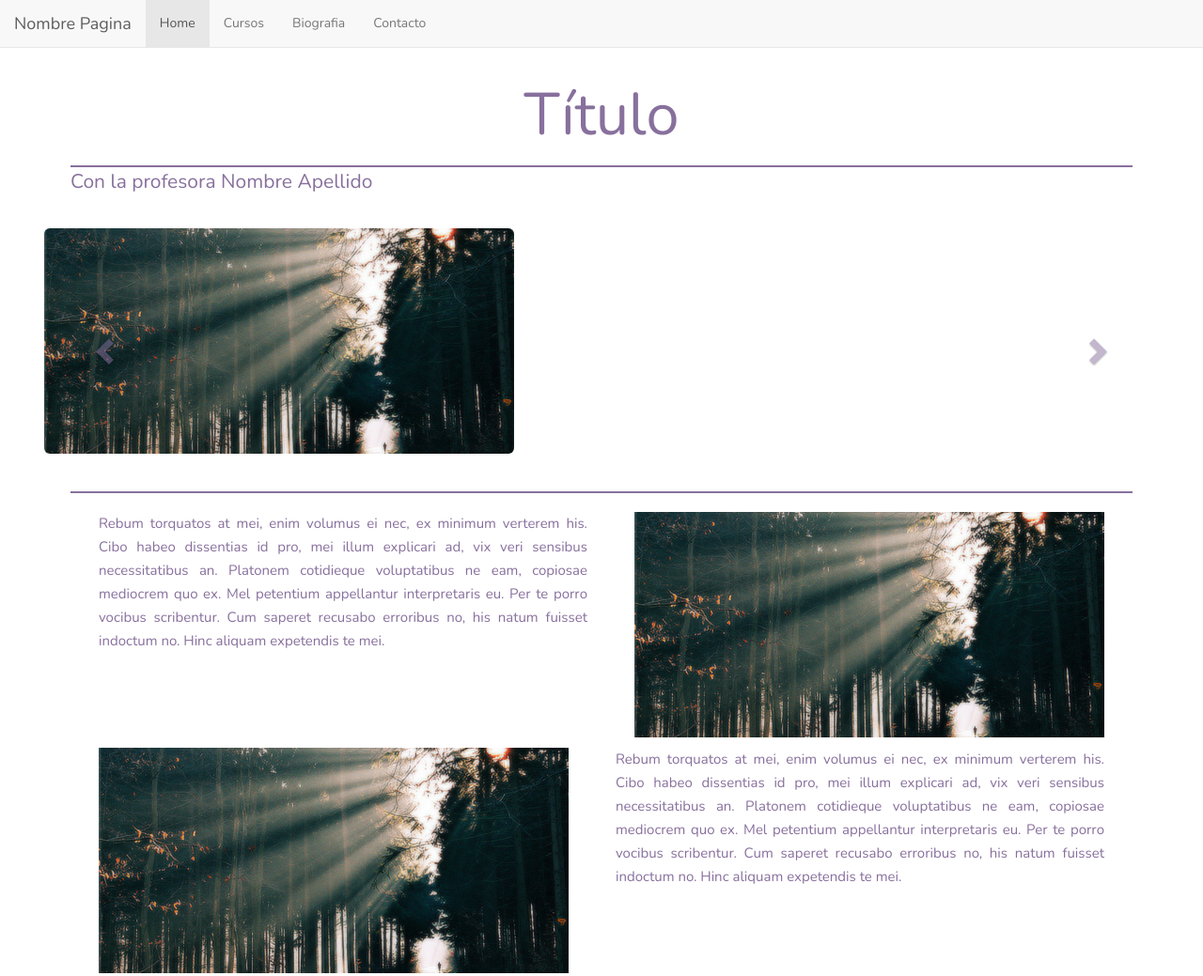
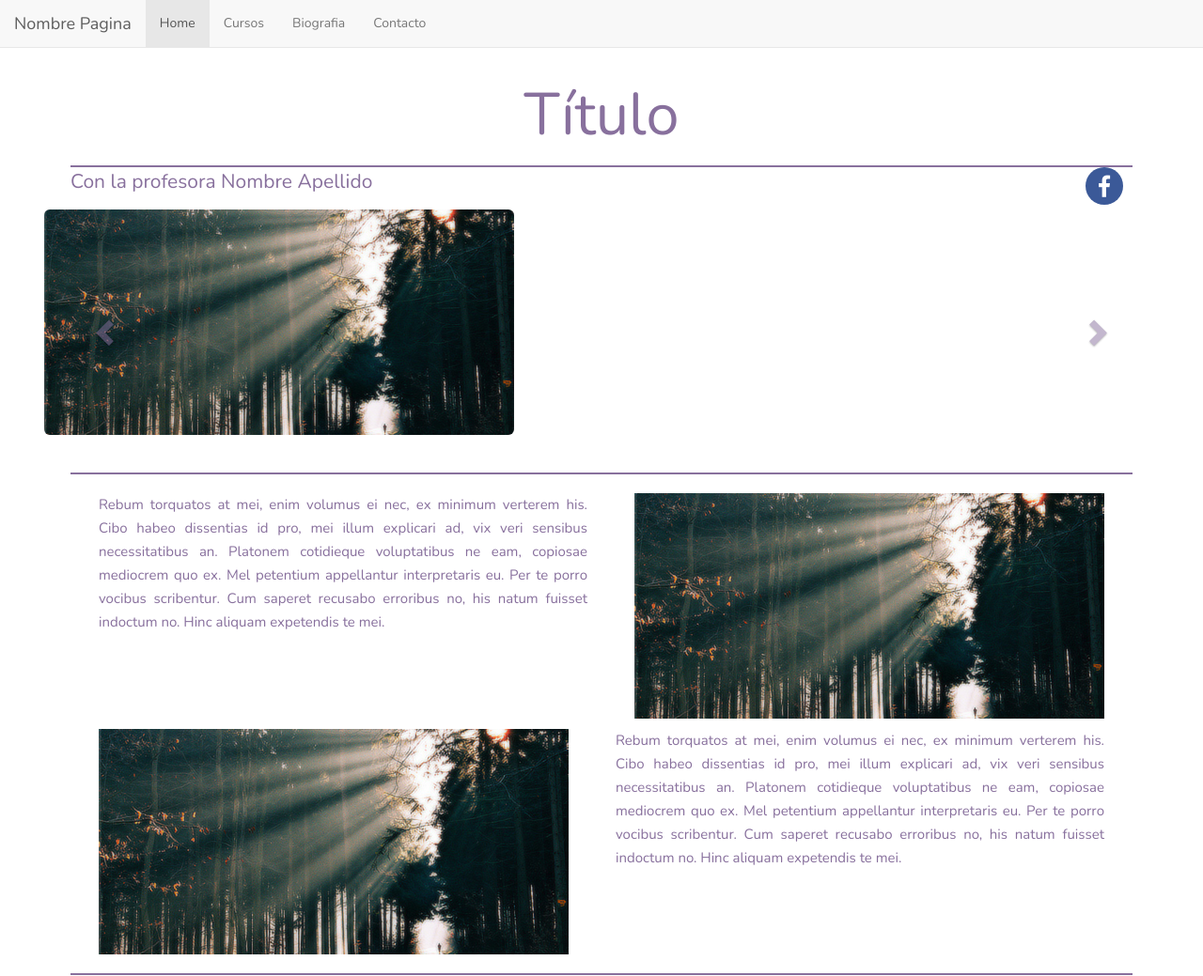
Before and after one commit to nazarenolevy/proyectosWeb, a plain HTML site: page yoga/index.html in a window 1280 px wide. Shown: the top 1039 px of the page at 94% size. Drawn offline with nearby package versions, Linux system fonts and the light colour scheme.

Commit message:
face icon

```diff
--- a/yoga/index.html
+++ b/yoga/index.html
@@ -40,7 +40,8 @@
 	  	<div class="page-header text-center title-header">
 		    <h1>Título</h1>
 		</div>
-		<p>Con la profesora Nombre Apellido</p>
+		<span class="teacher"><p>Con la profesora Nombre Apellido</p></span>
+		<span class="social-media-icon"><a href="http://facebook.com/"><i class="fa fa-facebook"></i></a></span>
 	  </div>
 	</div>
 
--- a/yoga/sass/styles.scss
+++ b/yoga/sass/styles.scss
@@ -79,3 +79,25 @@ body{
   text-align: center;
   margin: 10px;
 }
+
+.teacher{
+  float: left;
+}
+
+.social-media-icon{
+    a{
+      color: #ffffff;
+    };
+
+    background: #3b5998;
+  	color: #fff;
+  	width: 40px;
+  	height: 40px;
+  	border-radius: 20px;
+  	font-size: 25px;
+  	text-align: center;
+  	margin-right: 10px;
+    float: right;
+    padding-top: 5px;
+
+}
```
Also changed, not shown: yoga/stylesheets/styles.css.
